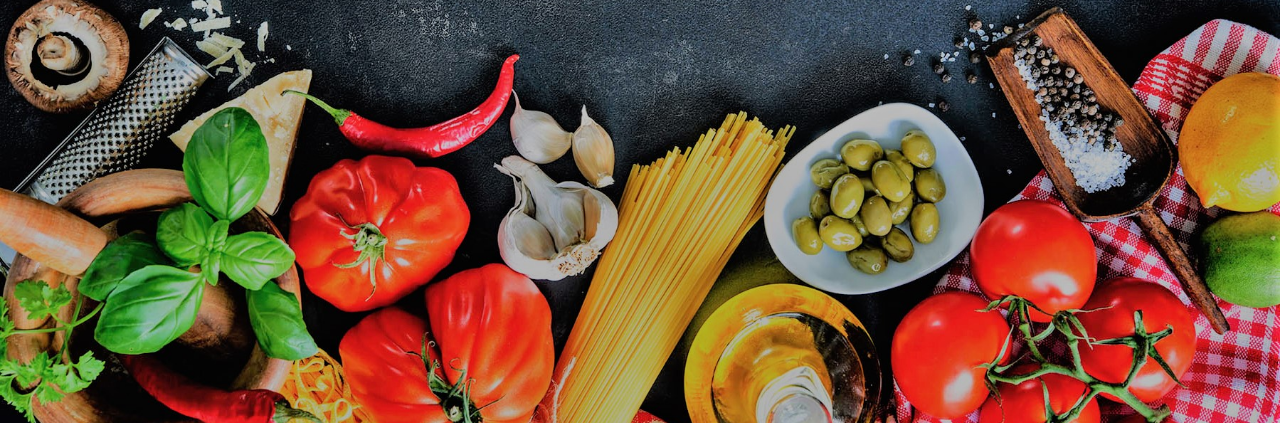
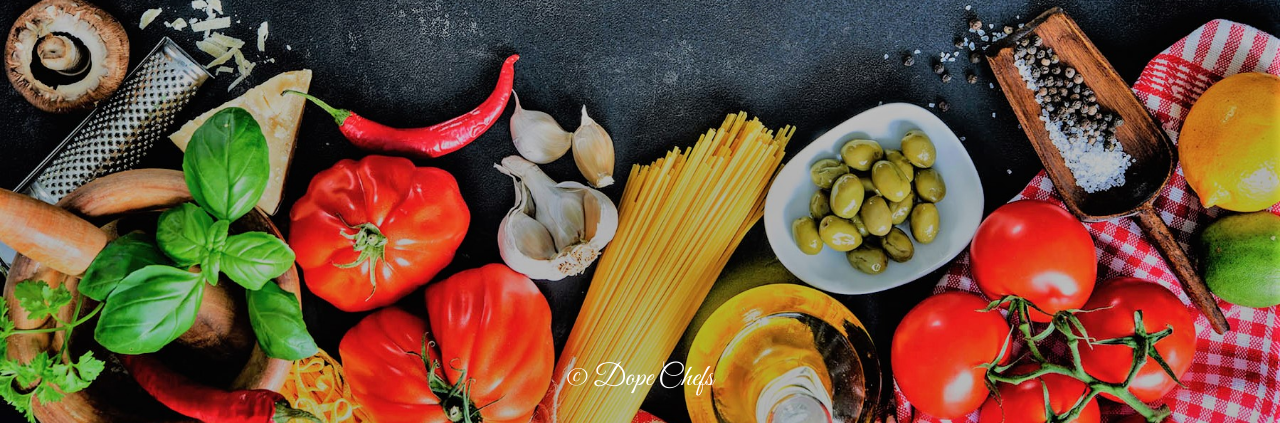
Before and after one commit to shdwskip/FE-Teamwork-Cooking-Book, a plain HTML site: page index.html in a window 1280 px wide. Shown: the part 377-800 px from the top of the page. Drawn offline with nearby package versions, Linux system fonts and the light colour scheme.

Commit message:
dopechefs copyright added to footer

```diff
--- a/css/main.css
+++ b/css/main.css
@@ -7,6 +7,7 @@ body {
     overflow: hidden;
     /* padding-top: 70px; */
 }
+
 .social-container {
     float: right;
     padding-top: 1%;
@@ -20,8 +21,9 @@ body {
 }
 
 .buttons {
-    fill:#D8D9D8;
+    fill: #D8D9D8;
 }
+
 .buttons:hover {
     fill: rgb(148, 145, 167);
     /* fill: aquamarine; */
@@ -113,3 +115,18 @@ body {
 .search-box:-ms-input-placeholder {
     text-align: center;
 }
+
+footer {
+    position: absolute;
+    bottom: 0;
+    width: 100%;
+    height: 60px;
+}
+
+footer p {
+    font-family: 'Great Vibes', cursive;
+    font-size: 30px;
+    color: white;
+    text-align: center;
+    cursor: default;
+}
--- a/index.html
+++ b/index.html
@@ -9,6 +9,7 @@
     <title>CooKingHub</title>
     <link rel="stylesheet" href="https://maxcdn.bootstrapcdn.com/bootstrap/3.3.7/css/bootstrap.min.css">
     <link rel="stylesheet" href="https://fonts.googleapis.com/css?family=Dancing+Script:700">
+    <link rel="stylesheet" href="https://fonts.googleapis.com/css?family=Great+Vibes">
     <link rel="stylesheet" href="css/main.css">
     <link rel="stylesheet" href="css/cssreset.css">
 
@@ -86,9 +87,12 @@
 
 
 
-
+    <footer>
+        <p>&#169 Dope Chefs</p>
+    </footer>
 
 </body>
+
 <script src="http://code.jquery.com/jquery-3.3.1.min.js"></script>
 <script src="http://code.jquery.com/ui/1.12.1/jquery-ui.min.js"></script>
 <script src="https://maxcdn.bootstrapcdn.com/bootstrap/3.3.7/js/bootstrap.min.js"></script>
```
